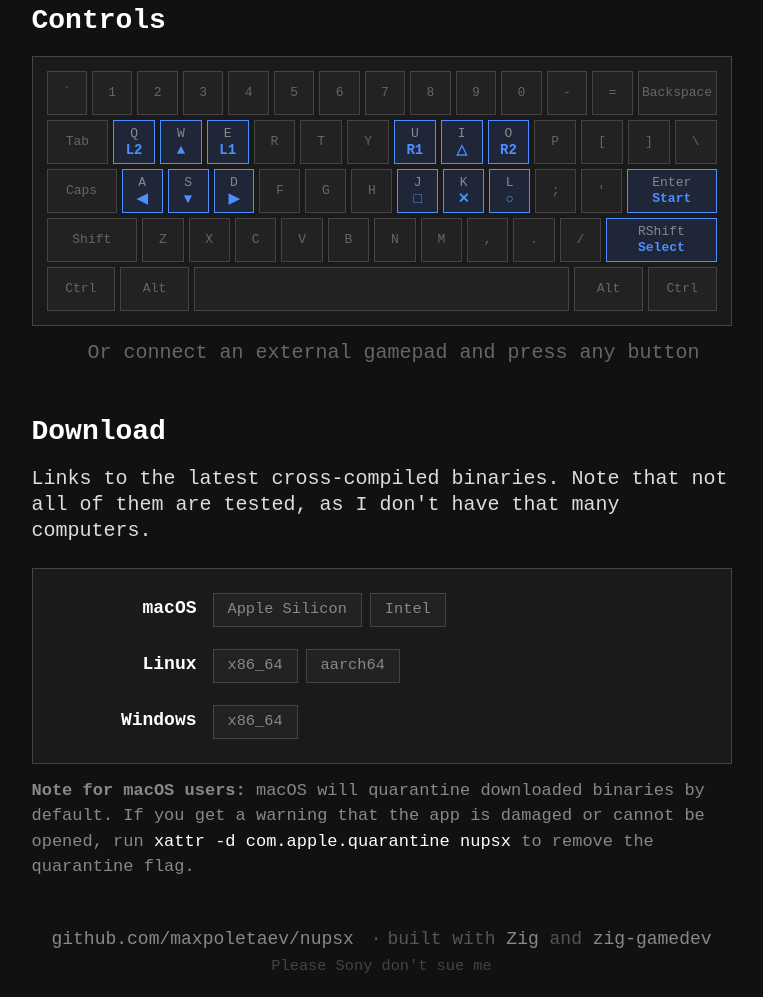
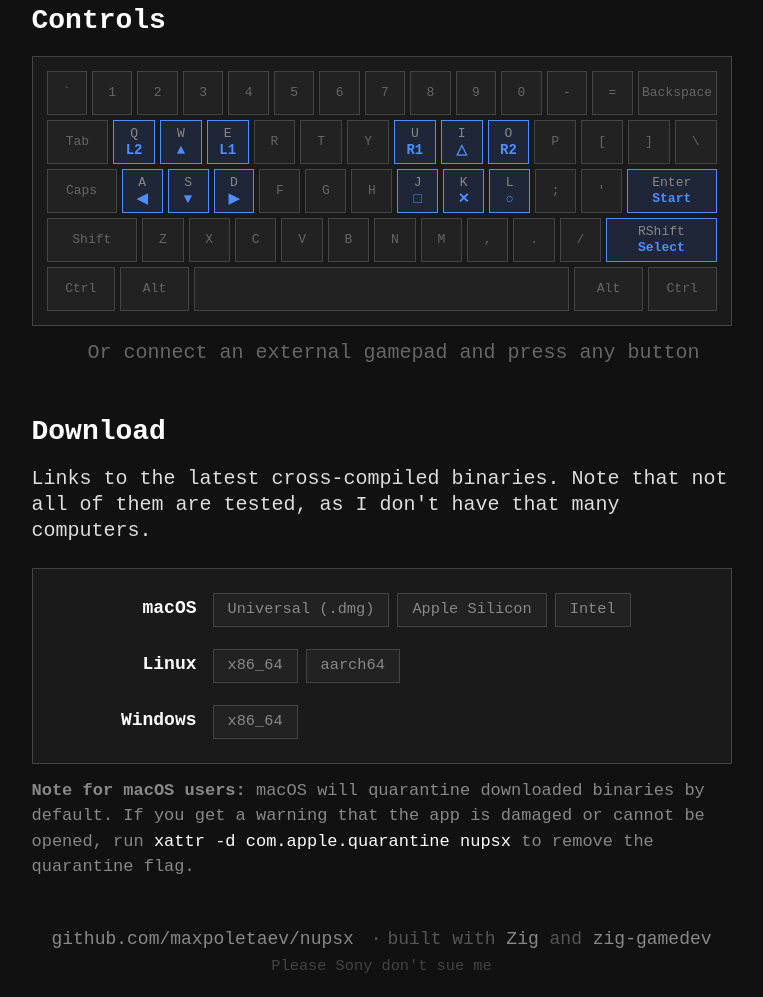
Before and after one commit to maxpoletaev/nupsx, a plain HTML site: page web/index.html in a window 1280 px wide. Shown: the part 2034-3031 px from the top of the page, without its empty margins (258-1021 px from the left). Drawn offline with Linux system fonts and the light colour scheme; a web font is replaced by a local one.

Commit message:
Add macos .dmg download links

```diff
--- a/web/index.html
+++ b/web/index.html
@@ -193,6 +193,7 @@
       <div class="download__row">
         <span class="download__platform">macOS</span>
         <div class="download__links">
+          <a class="download__link" href="https://github.com/maxpoletaev/nupsx/releases/latest/download/nupsx-macos.dmg">Universal (.dmg)</a>
           <a class="download__link" href="https://github.com/maxpoletaev/nupsx/releases/latest/download/nupsx-aarch64-macos.zip">Apple Silicon</a>
           <a class="download__link" href="https://github.com/maxpoletaev/nupsx/releases/latest/download/nupsx-x86_64-macos.zip">Intel</a>
         </div>
```
Also changed, not shown: 1 other file.
